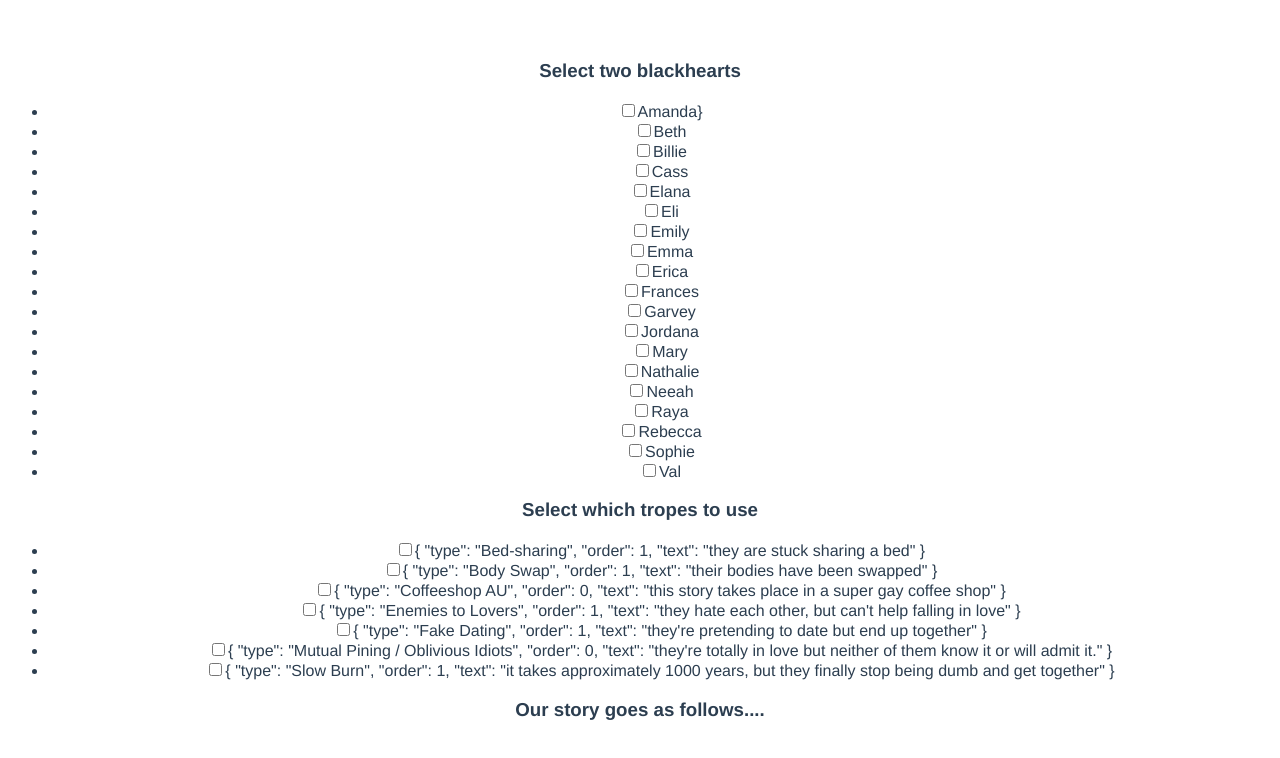
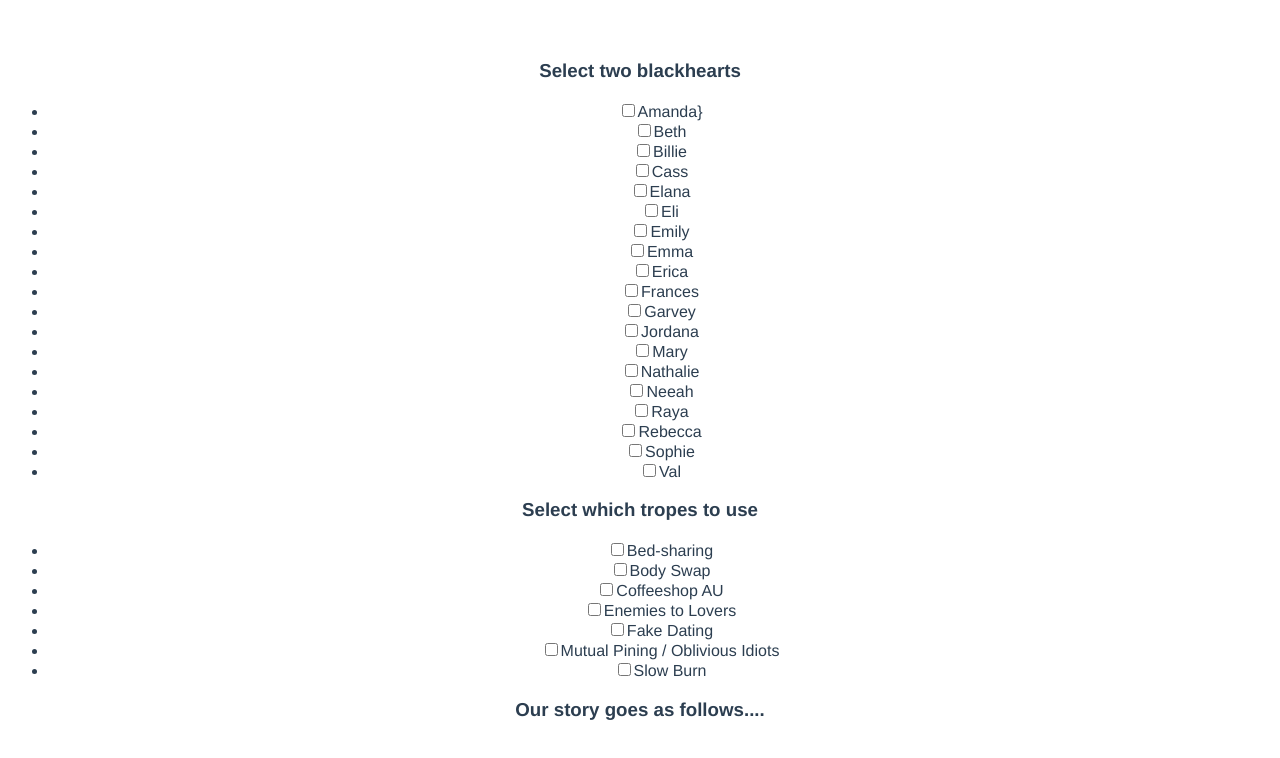
Before and after one commit to billie-rose/blackhearts, a Vue app: page / in a window 1280 px wide. Shown: the top 758 px of the page. Built offline with nearby package versions, Linux system fonts and the light colour scheme.

Commit message:
Update Home.vue

```diff
--- a/src/views/Home.vue
+++ b/src/views/Home.vue
@@ -11,9 +11,9 @@
 
     <h3>Select which tropes to use</h3>
     <ul>
-        <li v-for="trope in tropes" v-bind:key="trope">
-            <input type="checkbox" :id="trope" :value="trope" v-model="checkedTropes">
-            <label :for="trope">{{trope}}</label>
+        <li v-for="trope in tropes" v-bind:key="trope.type">
+            <input type="checkbox" :id="trope.type" :value="trope.type" v-model="checkedTropes">
+            <label :for="trope.type">{{trope.type}}</label>
         </li>
     </ul>
 
```
